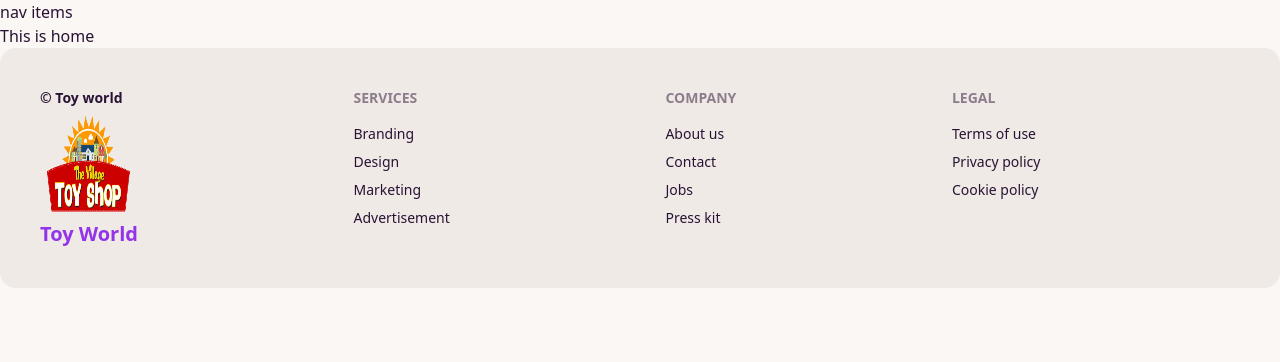
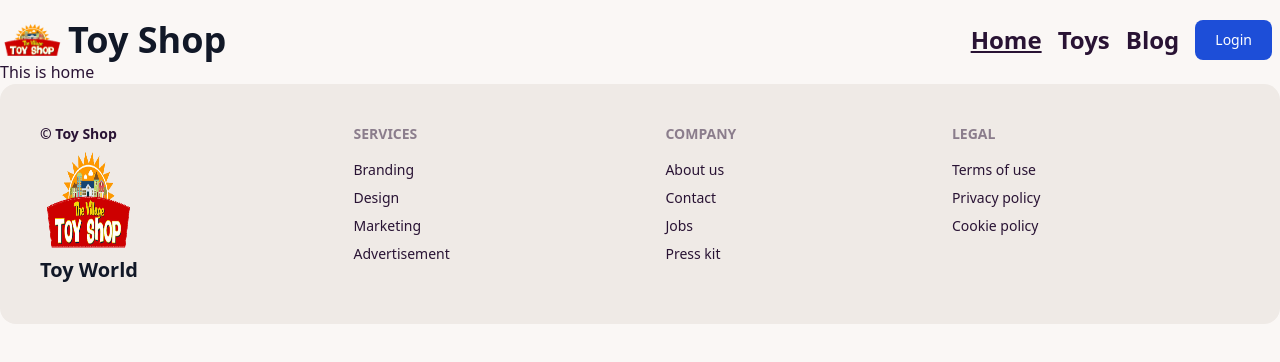
Before and after one commit to Rafid1149/toy-store-client, a React (Vite) app: page / in a window 1280 px wide. Shown: the top 362 px of the page. Built offline with nearby package versions, Linux system fonts and the light colour scheme; no server answers.

Commit message:
navbar added

```diff
--- a/src/Pages/Register/Register.jsx
+++ b/src/Pages/Register/Register.jsx
@@ -189,7 +189,7 @@ const Register = () => {
                                     </Link>
                                 </p>
                             </form>
-                            <div className=" text-center items-center">
+                            <div className=" text-center">
                                 <button
                                     onClick={handleGoogleLogin}
                                     type="button"
--- a/src/Pages/Shared/Footer.jsx
+++ b/src/Pages/Shared/Footer.jsx
@@ -5,9 +5,9 @@ const Footer = () => {
     return (
         <footer className="footer p-10 bg-base-200 text-base-content rounded-2xl">
         <div>
-          <p className='font-semibold'>© Toy world</p>
+          <p className='font-semibold'>© Toy Shop</p>
           <img className='w-24 h-24 image-full' src={logo} alt="" />
-          <p className='font-bold text-xl text-purple-600'>Toy World</p>
+          <p className='font-bold text-xl text-gray-900'>Toy World</p>
         </div>
         <div>
           <span className="footer-title">Services</span>
--- a/src/Pages/Shared/Navbar.jsx
+++ b/src/Pages/Shared/Navbar.jsx
@@ -1,10 +1,104 @@
-
+import  { useContext, useState } from "react";
+import { Link, NavLink } from "react-router-dom";
+import { FaEquals, FaRegTimesCircle, } from "react-icons/fa";
+import { AuthContext } from "../../Provider/Authprovider";
+import logo from '../../assets/logo/Village-Toy-Shop_logo.png'
 
 const Navbar = () => {
+
+    const [open, setOpen] = useState(false);
+  const { user, logOut } = useContext(AuthContext);
+  const handleLogout = () => {
+    logOut();
+  };
+
     return (
-        <div>
-            nav items
+        <div className=" mx-auto mt-5 flex justify-between items-center">
+        <div className="flex gap-1 items-center justify-center">
+            <Link to='/'><img className="w-16 h-8 rounded" src={logo} alt="" /></Link>
+        <h2 className="text-4xl font-extrabold text-gray-900">Toy Shop</h2>
         </div>
+
+        <div onClick={() => setOpen(!open)} className="text-sky-500 md:hidden">
+          <span>
+            {open == false ? (
+              <FaEquals className="text-orange-500"></FaEquals>
+            ) : (
+              <FaRegTimesCircle className="text-orange-500"></FaRegTimesCircle>
+            )}
+          </span>
+        </div>
+
+        <nav
+          className={`flex flex-col md:flex-row justify-center items-center gap-4 absolute md:static duration-1000 rounded-md ${
+            open ? "top-20 right-6" : "-top-56 right-6"
+          } z-10`}
+        >
+          <NavLink
+            className={({ isActive }) => (isActive ? "font-bold text-2xl link" : " font-bold text-2xl")}
+            to="/"
+          >
+            Home
+          </NavLink>
+          <NavLink
+            className={({ isActive }) => (isActive ? "font-bold text-2xl link" : "font-bold text-2xl")}
+            to="/toys"
+          >
+            Toys
+          </NavLink>
+          <NavLink
+            to="/blog"
+            className={({ isActive }) => (isActive ? "font-bold text-2xl link " : "font-bold text-2xl")}
+          >
+            Blog
+          </NavLink>
+          {user && (
+            <div
+              className="avatar tooltip tooltip-bottom tooltip-primary"
+              data-tip={user.displayName}
+            >
+                <div>
+                <NavLink
+            to="/addToys"
+            className={({ isActive }) => (isActive ? "font-bold text-2xl link" : "font-bold text-2xl")}
+          >
+            Add Toys
+          </NavLink>
+                </div>
+                <div>
+                <NavLink
+            to="/myToys"
+            className={({ isActive }) => (isActive ? "font-bold text-2xl link" : "font-bold text-2xl")}
+          >
+            My Toys
+          </NavLink>
+                </div>
+              <div className="w-9 rounded-full  ring-1 ring-primary">
+                <img src={user.photoURL} />
+              </div>
+            </div>
+          )}
+          {!user ? (
+            <Link to="/login">
+              <button
+                type="button"
+                className="text-white bg-blue-700 hover:bg-blue-800 focus:ring-4 focus:ring-blue-300 font-medium rounded-lg text-sm px-5 py-2.5 mr-2 "
+              >
+                Login
+              </button>
+            </Link>
+          ) : (
+            <Link onClick={handleLogout}>
+              <button
+                type="button"
+                className="focus:outline-none text-white bg-red-700 hover:bg-red-800 focus:ring-4 focus:ring-red-300 font-medium rounded-lg text-sm px-5 py-2.5 mr-2"
+              >
+                Logout
+              </button>
+            </Link>
+          )}
+        </nav>
+      </div>
     );
 };
 
```
Also changed, not shown: src/Pages/Home/Home/Banner/Banner.jsx (added).
